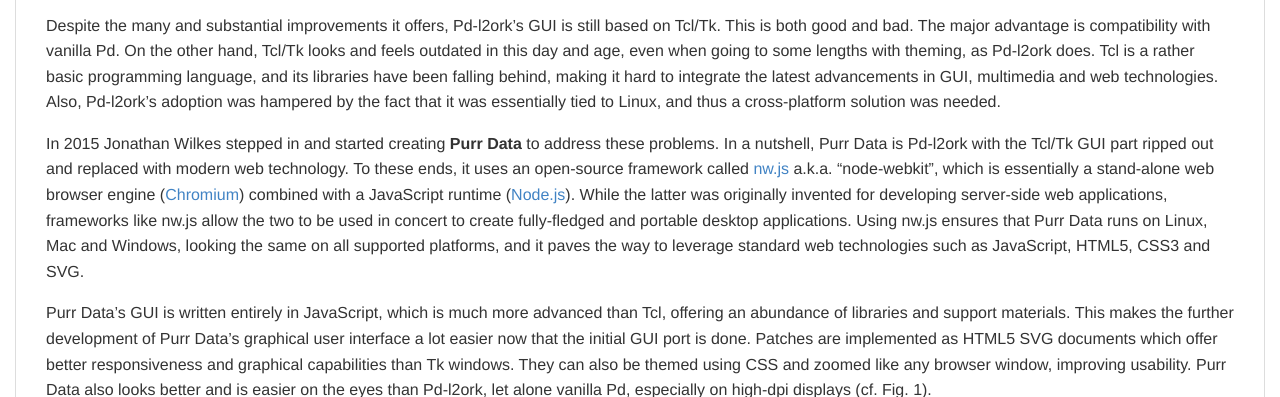
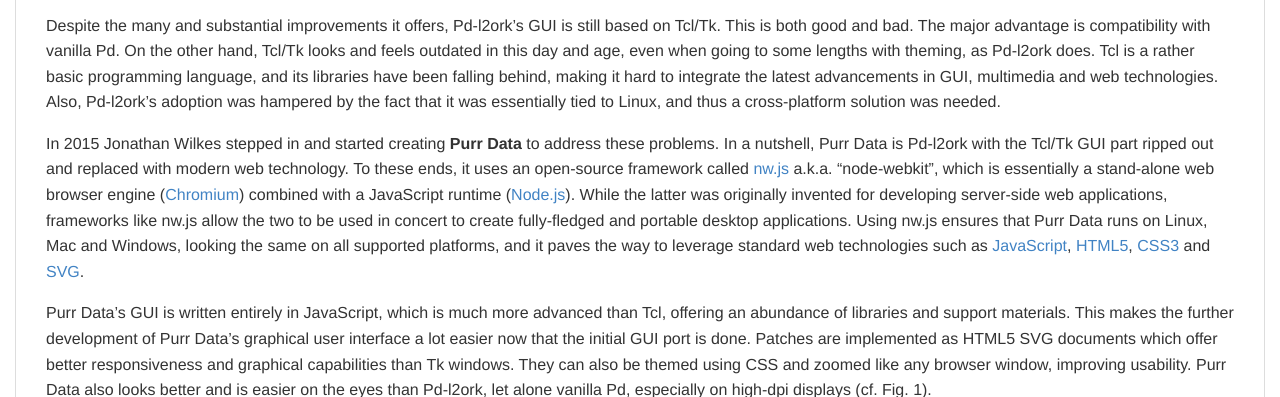
Before and after one commit to agraef/purr-data-intro, a plain HTML site: page Purr-Data-Intro.html in a window 1280 px wide. Shown: the part 928-1325 px from the top of the page. Drawn offline with Linux system fonts and the light colour scheme.

Commit message:
Add a few links about the web technology stuff.

```diff
--- a/Purr-Data-Intro.html
+++ b/Purr-Data-Intro.html
@@ -45,7 +45,7 @@ Permanent link: <a href="https://agraef.github.io/purr-data-intro/">https://agra
 
 <p>Despite the many and substantial improvements it offers, Pd-l2ork&#8217;s GUI is still based on Tcl/Tk. This is both good and bad. The major advantage is compatibility with vanilla Pd. On the other hand, Tcl/Tk looks and feels outdated in this day and age, even when going to some lengths with theming, as Pd-l2ork does. Tcl is a rather basic programming language, and its libraries have been falling behind, making it hard to integrate the latest advancements in GUI, multimedia and web technologies. Also, Pd-l2ork&#8217;s adoption was hampered by the fact that it was essentially tied to Linux, and thus a cross-platform solution was needed.</p>
 
-<p>In 2015 Jonathan Wilkes stepped in and started creating <strong>Purr Data</strong> to address these problems. In a nutshell, Purr Data is Pd-l2ork with the Tcl/Tk GUI part ripped out and replaced with modern web technology. To these ends, it uses an open-source framework called <a href="https://nwjs.io/">nw.js</a> a.k.a. &#8220;node-webkit&#8221;, which is essentially a stand-alone web browser engine (<a href="http://www.chromium.org/">Chromium</a>) combined with a JavaScript runtime (<a href="http://nodejs.org/">Node.js</a>). While the latter was originally invented for developing server-side web applications, frameworks like nw.js allow the two to be used in concert to create fully-fledged and portable desktop applications. Using nw.js ensures that Purr Data runs on Linux, Mac and Windows, looking the same on all supported platforms, and it paves the way to leverage standard web technologies such as JavaScript, HTML5, CSS3 and SVG.</p>
+<p>In 2015 Jonathan Wilkes stepped in and started creating <strong>Purr Data</strong> to address these problems. In a nutshell, Purr Data is Pd-l2ork with the Tcl/Tk GUI part ripped out and replaced with modern web technology. To these ends, it uses an open-source framework called <a href="https://nwjs.io/">nw.js</a> a.k.a. &#8220;node-webkit&#8221;, which is essentially a stand-alone web browser engine (<a href="http://www.chromium.org/">Chromium</a>) combined with a JavaScript runtime (<a href="http://nodejs.org/">Node.js</a>). While the latter was originally invented for developing server-side web applications, frameworks like nw.js allow the two to be used in concert to create fully-fledged and portable desktop applications. Using nw.js ensures that Purr Data runs on Linux, Mac and Windows, looking the same on all supported platforms, and it paves the way to leverage standard web technologies such as <a href="https://en.wikipedia.org/wiki/JavaScript">JavaScript</a>, <a href="https://www.w3.org/TR/html5/">HTML5</a>, <a href="https://www.w3.org/Style/CSS/">CSS3</a> and <a href="https://www.w3.org/TR/SVG/">SVG</a>.</p>
 
 <p>Purr Data&#8217;s GUI is written entirely in JavaScript, which is much more advanced than Tcl, offering an abundance of libraries and support materials. This makes the further development of Purr Data&#8217;s graphical user interface a lot easier now that the initial GUI port is done. Patches are implemented as HTML5 SVG documents which offer better responsiveness and graphical capabilities than Tk windows. They can also be themed using CSS and zoomed like any browser window, improving usability. Purr Data also looks better and is easier on the eyes than Pd-l2ork, let alone vanilla Pd, especially on high-dpi displays (cf. Fig. 1).</p>
 
```
Also changed, not shown: 2 other files.
